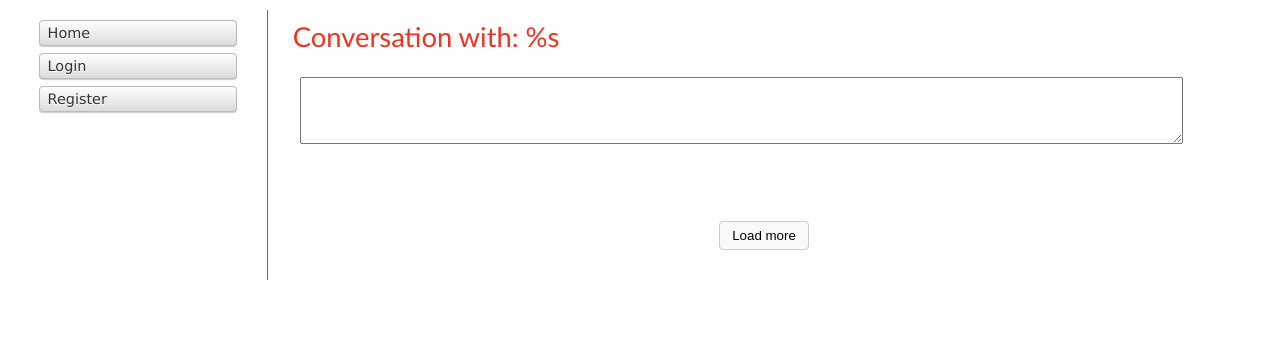
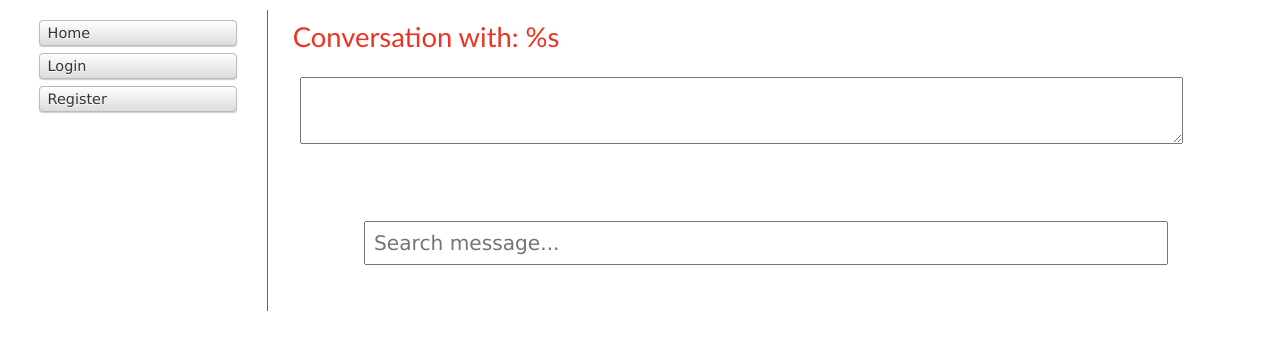
Before and after one commit to paulofdc/message-board, a CakePHP app: the page made by app/View/Threads/view.ctp in a window 1280 px wide. Shown: the top 350 px of the page. Run offline with PHP 8.4 and a stand-in for CakePHP, Linux system fonts and the light colour scheme; the template is opened without the code that fills it, so the values that code supplies are empty; form fields are guessed from the names that the template uses; some libraries are stand-ins or nearby versions.

Commit message:
Added search message functionality for messages details

```diff
--- a/app/View/Elements/custom-scripts.ctp
+++ b/app/View/Elements/custom-scripts.ctp
@@ -4,6 +4,8 @@
 ?>
 <script>
     $(document).ready(function() {
+        let timeoutId;
+
         $('.select2-recipient').select2({
             width: 'resolve',
             theme: "classic",
@@ -29,6 +31,54 @@
 
             return $option;
         }
+
+        $(document).on('keyup', '#search-message', (e) => {
+            e.stopPropagation();
+            clearTimeout(timeoutId);
+            let url = '<?php echo $this->Html->url(['controller' => 'threads', 'action' => 'search']); ?>';
+            timeoutId = setTimeout(() => {
+                ajaxCall(url, 'POST', {
+                    thread_id: $('#MessageThreadId').val(),
+                    searchMessage: $('#search-message').val(),
+                }).then(response => {
+                    const result = JSON.parse(response);
+                    console.log(result);
+
+                    if($('#search-message').val()) {
+                        $('.inbox-messages').hide();
+                        $('#load-btn-container').hide();
+                        $('#search-container').show();
+
+                        $('.inbox-messages-search').empty();
+                        if((result.data).length > 0) {
+                            result.data.map((v) => {
+                                addMessage({
+                                        created: v.Message.created,
+                                        dataId: v.Message.id,
+                                        content: v.Message.content,
+                                        photo: v.User.photo
+                                    },
+                                    'append',
+                                    v.Message.user_id != '<?= $currentLoggedIn ?>' ? 'left' : 'right',
+                                    '.inbox-messages-search'
+                                );
+                            });
+                        } else {
+                            $('.empty-m').show();
+                        }
+                    } else {
+                        $('#search-container').hide();
+                        $('.inbox-messages').show();
+                        $('#load-btn-container').show();
+                    }
+
+
+                }).catch(error => {
+                    console.error(error);
+                    alert('There was a problem during getting the message. Please try again.');
+                });
+            }, 800);
+        });
 
         $(document).on('click', '#upload-btn', () => {
             $('#profile-image-upload').click();
@@ -77,7 +127,7 @@
                 currentLatestOldestId: getLatestOldestId(),
             }).then(response => {
                 const result = JSON.parse(response);
-
+                console.log('loadMore', result);
                 if(result.hasLastData) {
                     $('#load-btn-container').remove();
                 }
@@ -174,7 +224,7 @@
             }
         };
 
-        const addMessage = (data, action = 'prepend', position = 'right') => {
+        const addMessage = (data, action = 'prepend', position = 'right', locationClass = '.inbox-messages') => {
             if(data.hasOwnProperty('user_id')) {
 
             }
@@ -210,9 +260,9 @@
             `;
 
             if(action == 'prepend') {
-                $('.inbox-messages').prepend(messageBlock);
+                $(locationClass).prepend(messageBlock);
             } else {
-                $('.inbox-messages').append(messageBlock);
+                $(locationClass).append(messageBlock);
             }
         }
     });
--- a/app/View/Threads/view.ctp
+++ b/app/View/Threads/view.ctp
@@ -28,6 +28,9 @@
     </div>
 
 	<div class="c-container inbox">
+        <div class="c-container">
+            <input id="search-message" type="text" placeholder="Search message..."><br><br>
+        </div>
         <?php $threadController = new ThreadsController(); ?>
         <?php $currentUser = (AuthComponent::user('id')); ?>
         <div class="inbox-messages">
@@ -63,11 +66,18 @@
         </div>
         <?php unset($thread); ?>
 
-        <div id="load-btn-container" class="c-container">
-            <button id="load-more-btn">
-                <?= __('Load more') ?>
-            </button>
+        <div id="search-container">
+            <span class="empty-m">No data available</span>
+            <div class="inbox-messages-search"></div>
         </div>
+
+        <?php if($messageCount > $maxLimit ) :?>
+            <div id="load-btn-container" class="c-container">
+                <button id="load-more-btn">
+                    <?= __('Load more') ?>
+                </button>
+            </div>
+        <?php endif; ?>
 	</div>
 
 </div>
--- a/app/webroot/css/c-styles.css
+++ b/app/webroot/css/c-styles.css
@@ -157,3 +157,12 @@ html {
     border-radius: 50%;
     margin-right: 10px;
 }
+
+.search-container {
+    display: none;
+}
+
+.empty-m {
+    text-align: center;
+    display: none;
+}
```
Also changed, not shown: app/Controller/ThreadsController.php (+29 -7 lines).
